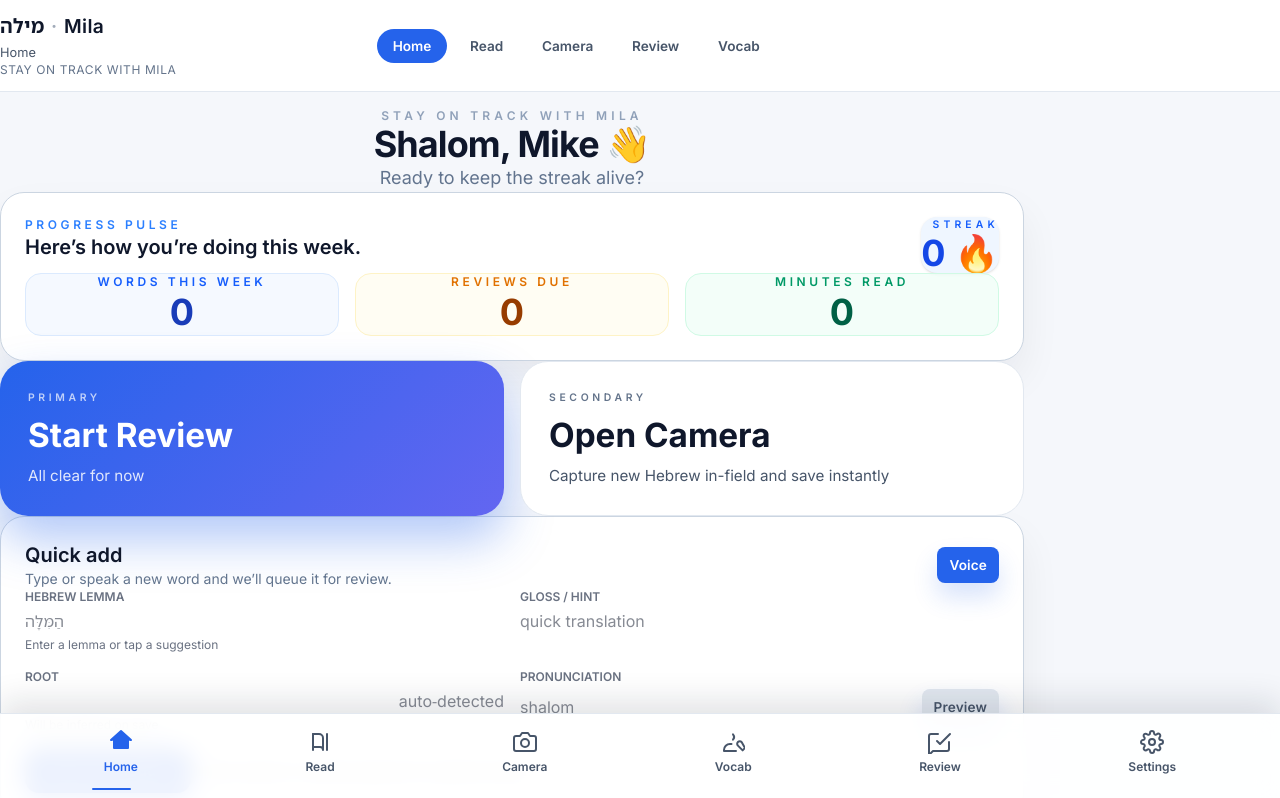
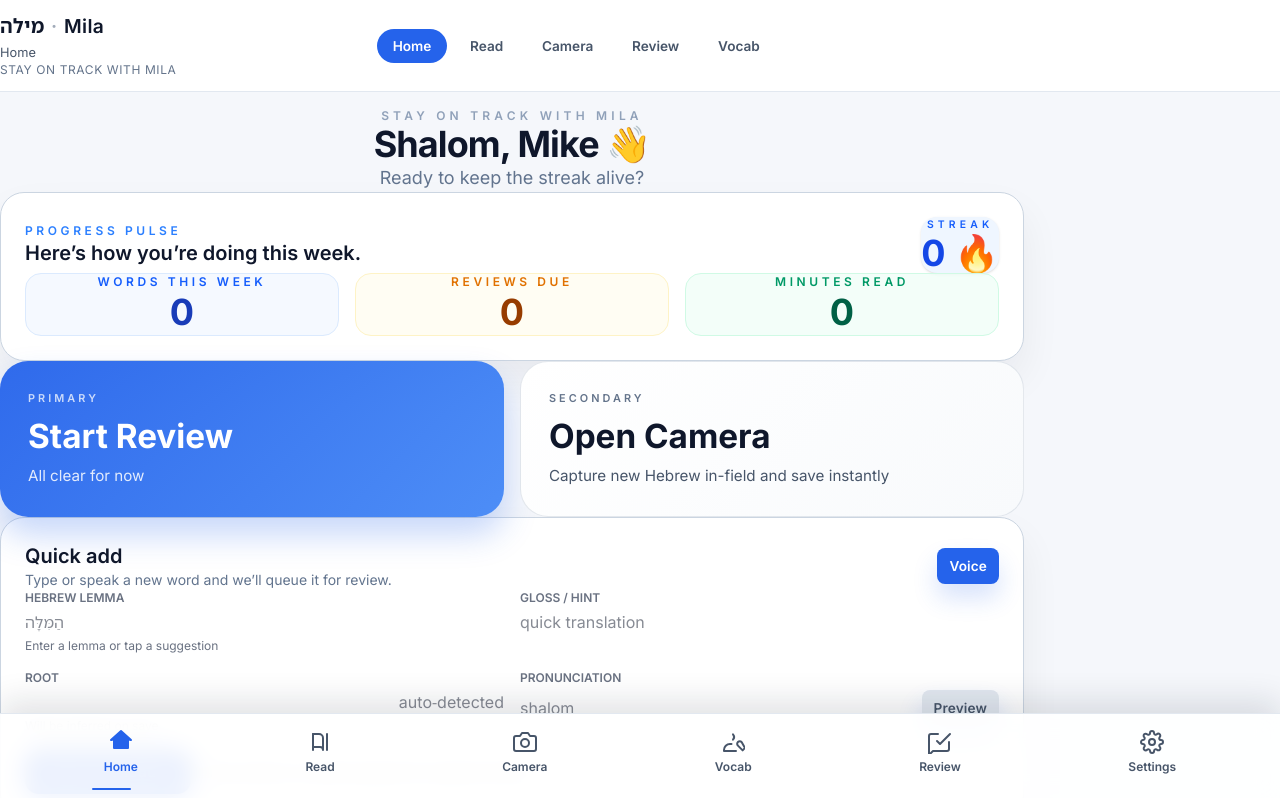
Before and after one commit to michaperki/mila, a React (Vite) app in the folder apps/web/: page / in a window 1280 px wide. Shown: the top 798 px of the page. Built offline with nearby package versions, Linux system fonts and the light colour scheme.

Commit message:
style: soften home ctas and center progress pulse

```diff
--- a/apps/web/src/app.css
+++ b/apps/web/src/app.css
@@ -277,18 +277,18 @@
 
 .cta-card:hover {
   transform: translateY(-2px);
-  box-shadow: 0 18px 32px rgba(15, 23, 42, 0.12);
+  box-shadow: 0 18px 32px rgba(15, 23, 42, 0.08);
 }
 
 .cta-card__eyebrow {
-  letter-spacing: 0.35em;
+  letter-spacing: 0.28em;
   text-transform: uppercase;
-  font-size: 0.65rem;
+  font-size: 0.68rem;
   font-weight: 600;
 }
 
 .cta-card__title {
-  font-size: clamp(1.75rem, 2.6vw, 2.2rem);
+  font-size: clamp(1.8rem, 2.6vw, 2.1rem);
   font-weight: 700;
   line-height: 1.15;
 }
@@ -299,26 +299,26 @@
 }
 
 .cta-card--primary {
-  background: linear-gradient(135deg, #2563eb 0%, #6366f1 100%);
+  background: linear-gradient(135deg, rgba(37, 99, 235, 0.95) 0%, rgba(59, 130, 246, 0.9) 100%);
   color: #ffffff;
-  box-shadow: 0 24px 48px rgba(37, 99, 235, 0.35);
+  box-shadow: 0 18px 32px rgba(37, 99, 235, 0.25);
 }
 
 .cta-card--primary .cta-card__eyebrow {
-  color: rgba(255, 255, 255, 0.7);
+  color: rgba(255, 255, 255, 0.75);
 }
 
 .cta-card--primary .cta-card__support {
-  color: rgba(255, 255, 255, 0.85);
+  color: rgba(255, 255, 255, 0.86);
 }
 
 .cta-card--primary:hover {
-  box-shadow: 0 30px 56px rgba(37, 99, 235, 0.4);
+  box-shadow: 0 24px 42px rgba(37, 99, 235, 0.3);
 }
 
 .cta-card--secondary {
-  background: #ffffff;
-  border: 1px solid var(--border-color);
+  background: linear-gradient(135deg, #ffffff 0%, #f8fafc 100%);
+  border: 1px solid rgba(148, 163, 184, 0.25);
   color: var(--text-color);
 }
 
@@ -327,7 +327,7 @@
 }
 
 .cta-card--secondary:hover {
-  box-shadow: 0 22px 36px rgba(15, 23, 42, 0.12);
+  box-shadow: 0 18px 32px rgba(15, 23, 42, 0.08);
 }
 
 .cta-card--secondary .cta-card__support {
--- a/apps/web/src/routes/Home.tsx
+++ b/apps/web/src/routes/Home.tsx
@@ -297,13 +297,13 @@
           <p className="text-base text-slate-500 sm:text-lg">Ready to keep the streak alive?</p>
         </header>
 
-        <section className="card rounded-3xl border border-slate-200 bg-white p-6 shadow-soft sm:p-8">
-          <div className="flex flex-col items-center gap-6 sm:flex-row sm:items-start sm:justify-between">
+        <section className="card rounded-3xl border border-slate-200 bg-white p-6 text-center shadow-soft sm:p-8">
+          <div className="flex flex-col items-center gap-6 sm:flex-row sm:items-center sm:justify-between sm:text-left">
             <div className="space-y-2 text-center sm:text-left">
               <p className="text-xs font-semibold uppercase tracking-[0.3em] text-blue-500">Progress pulse</p>
               <p className="text-lg font-semibold text-slate-900 sm:text-xl">Here’s how you’re doing this week.</p>
             </div>
-            <div className="rounded-2xl bg-blue-50 px-5 py-3 text-center shadow-sm sm:text-right">
+            <div className="rounded-2xl bg-blue-50 px-5 py-3 text-center shadow-sm">
               <p className="text-[0.65rem] font-semibold uppercase tracking-[0.4em] text-blue-600">Streak</p>
               <p className="text-3xl font-extrabold text-blue-700 sm:text-4xl">{streak} 🔥</p>
             </div>
```
